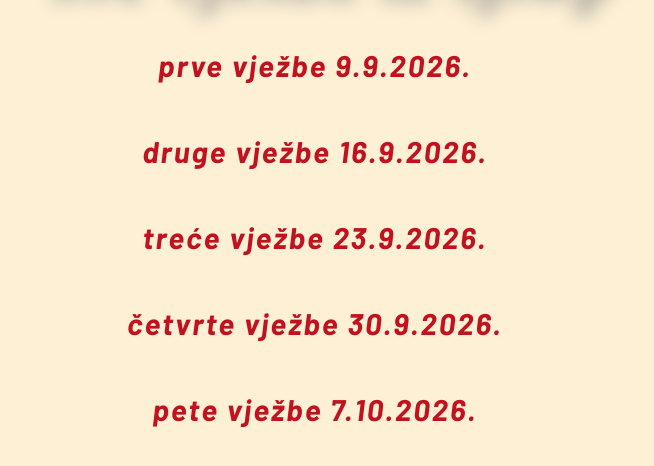
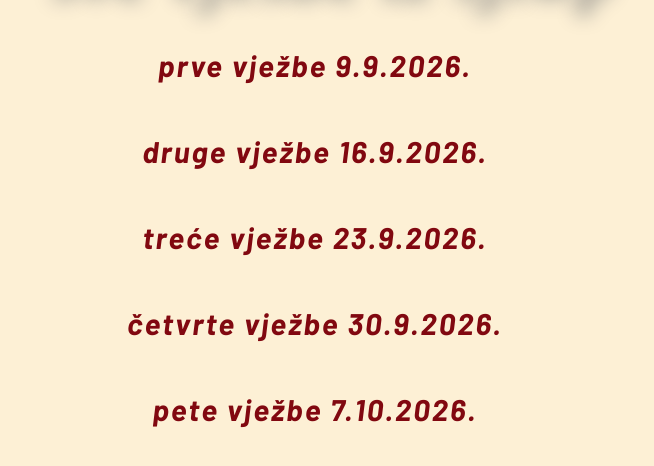
Before and after one commit to antunristic/sjiwp, a plain HTML site: page index.html in a window 1280 px wide. Shown: the part 134-600 px from the top of the page, without its empty margins (325-979 px from the left). Drawn offline with Linux system fonts and the light colour scheme; a web font is replaced by a local one.

Commit message:
Promjenio boju linka

```diff
--- a/stil.css
+++ b/stil.css
@@ -13,7 +13,7 @@ body {
 
 a {
     text-decoration: none;
-    color: #c1121f;
+    color: #810810;
     font-weight: bold;
     font-style: italic;
 }
```
